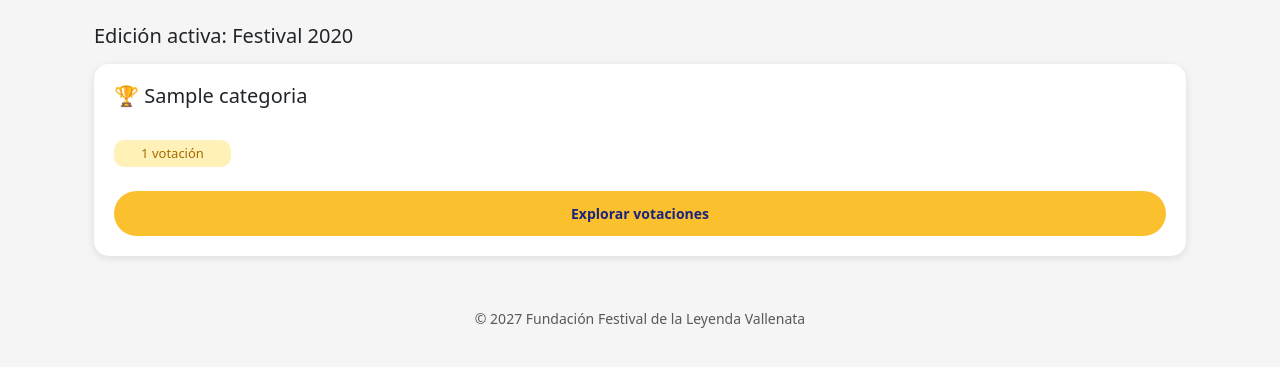
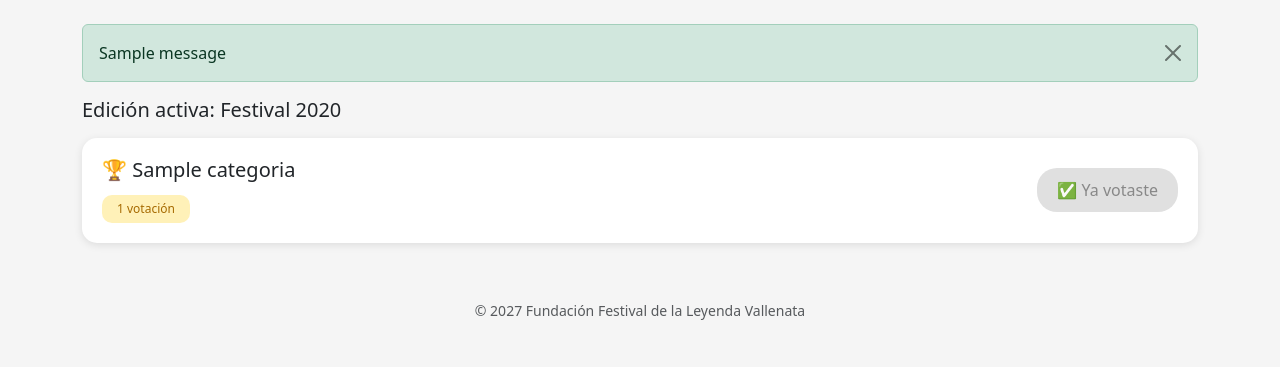
Before and after one commit to dainfes1-cpu/festival-votaciones-2027, a Django app: page /categorias/ in a window 1280 px wide. Shown: the part 67-434 px from the top of the page. Run offline with Django 5.2, Linux system fonts and the light colour scheme; a user stored in the database is signed in; tables that the repository leaves empty hold one stand-in row (values such as "Sample post"); one stand-in notice (Sample message) is shown.

Commit message:
Entrega 3: API, logica de votacion y mejoras en categorias

```diff
--- a/config/settings.py
+++ b/config/settings.py
@@ -78,7 +78,7 @@ DATABASES = {
         'ENGINE': 'django.db.backends.mysql',
         'NAME': 'db_festival',
         'USER': 'root',
-        'PASSWORD': 'aqui va la clave ',
+        'PASSWORD': 'Vallenato2026*',
         'HOST': 'localhost',
         'PORT': '3306',
     }
--- a/votaciones/templates/categorias.html
+++ b/votaciones/templates/categorias.html
@@ -8,21 +8,10 @@
 <style>
 body { background: #f5f5f5; }
 .header { background: #1a237e; color: white; padding: 15px; text-align: center; }
-.form-card { background: white; border-radius: 15px; padding: 25px; margin-top: 30px; box-shadow: 0 2px 10px rgba(0,0,0,0.1); }
-.btn-dorado { background: #fbc02d; color: #1a237e; font-weight: bold; width: 100%; padding: 12px; border: none; border-radius: 25px; }
-.card-opcion { background: white; border-radius: 15px; padding: 20px; margin: 10px 0; box-shadow: 0 2px 8px rgba(0,0,0,0.1); }
-.badge-votaciones {
-    display: inline-block;
-    background-color: #FFF1B8;
-    color: #A66A00;
-    font-size: 13px;
-    font-weight: 500;
-    padding: 6px 20px;
-    border-radius: 10px;
-    text-align: center;
-    line-height: 1.2;
-    min-width: 117px;
-}
+.card-opcion { background: white; border-radius: 15px; padding: 20px; margin: 15px 0; box-shadow: 0 2px 8px rgba(0,0,0,0.1); display: flex; justify-content: space-between; align-items: center; }
+.btn-dorado { background: #fbc02d; color: #1a237e; font-weight: bold; border: none; padding: 10px 20px; border-radius: 20px; text-decoration: none; }
+.btn-disabled { background: #e0e0e0; color: #888; border: none; padding: 10px 20px; border-radius: 20px; cursor: not-allowed; }
+.badge-info { background-color: #FFF1B8; color: #A66A00; font-size: 12px; padding: 5px 15px; border-radius: 10px; display: inline-block; margin-top: 5px; }
 </style>
 </head>
 <body>
@@ -30,27 +19,37 @@ body { background: #f5f5f5; }
   <h4>🗂️ Categorías</h4>
 </div>
 
-<div class="container">
 <div class="container py-4">
-    <h5 class="text-left mb-3">Edición activa: Festival {{ anio }}</h5>
+  {% if messages %}
+    {% for message in messages %}
+      <div class="alert alert-{{ message.tags }} alert-dismissible fade show" role="alert">
+        {{ message }}
+        <button type="button" class="btn-close" data-bs-dismiss="alert"></button>
+      </div>
+    {% endfor %}
+  {% endif %}
 
-    <!-- Aquí inyectamos los datos de la base de datos MySQL -->
+  <h5 class="text-left mb-3">Edición activa: Festival {{ edicion.anio }}</h5>
+
   {% for categoria in categorias %}
     <div class="card-opcion">
-        {% for votaciones in votaciones %}
+      <div>
         <h5>🏆 {{ categoria.nombre }}</h5>
-        {% endfor %}
-        <br>
-        <span class="badge-votaciones">
-          {{ votaciones.count }}
-          {% if votaciones.count > 1 %}
-            votaciones
+        <span class="badge-info">
+          {{ categoria.votaciones.count }}
+          {% if categoria.votaciones.count > 1 %}votaciones{% else %}votación{% endif %}
+        </span>
+      </div>
+
+      <div>
+        {% if categoria.id in categorias_votadas %}
+          <!-- Si el usuario ya votó, muestra el botón bloqueado -->
+          <button class="btn-disabled" disabled>✅ Ya votaste</button>
         {% else %}
-            votación
+          <!-- Si no ha votado, muestra el botón normal -->
+          <a href="{% url 'ver_opciones' categoria.id %}" class="btn btn-dorado">Explorar votaciones</a>
         {% endif %}
-        </span>
-        <br><br>
-        <a href="{% url 'votaciones' categoria.id %}" class="btn btn-dorado btn-sm">Explorar votaciones</a>
+      </div>
     </div>
   {% empty %}
     <div class="alert alert-info text-center">
@@ -58,7 +57,7 @@ body { background: #f5f5f5; }
     </div>
   {% endfor %}
 </div>
-</div>
+
 <footer class="text-center py-3 text-muted">
   <small>© 2027 Fundación Festival de la Leyenda Vallenata</small>
 </footer>
--- a/votaciones/templates/inicio.html
+++ b/votaciones/templates/inicio.html
@@ -51,7 +51,7 @@ body { background: #f5f5f5; font-family: Arial, sans-serif; }
   <div class="card-opcion">
     <h5>🏆 {{ votacion.nombre }}</h5>
     <p class="text-muted">Categoría: {{ votacion.categoria.nombre }} (Edición {{ votacion.categoria.edicion.anio }})</p>
-    <a href="{% url 'categorias' %}" class="btn btn-dorado btn-sm">Ver categorías</a>
+    <a href="{% url 'lista_categorias' %}" class="btn btn-dorado btn-sm">Ver categorías</a>
   </div>
   {% empty %}
   <div class="alert alert-info text-center">
--- a/votaciones/urls.py
+++ b/votaciones/urls.py
@@ -2,13 +2,22 @@ from django.urls import path
 from . import views
 
 urlpatterns = [
+    # Rutas de la Entrega 2
     path('', views.inicio, name='inicio'),
     path('login/', views.MiLoginView.as_view(), name='login'),
     path('logout/', views.MiLogoutView.as_view(), name='logout'),
     path('registro/', views.registro, name='registro'),
-    path('categorias/', views.lista_categorias, name='categorias'),
+
+    # Rutas de la Entrega 3 (Votaciones)
+    path('categorias/', views.lista_categorias, name='lista_categorias'),
+    path('categorias/<int:categoria_id>/', views.ver_opciones, name='ver_opciones'),
     path('votar/', views.registrar_voto, name='registrar_voto'),
+
+    # NUEVAS RUTAS (Si Oscar usó las vistas 'votaciones' y 'opciones')
     path('votaciones/<int:categoriaId>/', views.votaciones, name='votaciones'),
-    path('votacion/<int:votacionId>/', views.votacionSolicitada, name='votacion'),
+    path('votacion/<int:votacionId>/', views.votacionSolicitada, name='votacion_solicitada'),
     path('opciones/<int:votacionId>/', views.opciones, name='opciones'),
+
+    # API (Descomentada)
+    path('api/categorias/', views.api_categorias, name='api_categorias'),
 ]
--- a/votaciones/views.py
+++ b/votaciones/views.py
@@ -45,19 +45,24 @@ class MiLogoutView(LogoutView):
 
 def lista_categorias(request):
     edicion_activa = Edicion.objects.filter(activa=True).first()
-    categorias = Categoria.objects.filter(edicion=edicion_activa) if edicion_activa else []
-    votaciones = Votacion.objects.filter(
-        categoria__edicion__anio=edicion_activa.anio
-    )
+    categorias = []
     categorias_votadas = []
-    if request.user.is_authenticated:
-        categorias_votadas = Voto.objects.filter(usuario=request.user, edicion=edicion_activa).values_list('categoria_id', flat=True)
+
+    if edicion_activa:
+        # Traemos las categorías sin duplicados (usando distinct)
+        categorias = Categoria.objects.filter(edicion=edicion_activa).distinct()
+
+        # Verificamos en qué categorías ya votó el usuario
+        if request.user.is_authenticated:
+            categorias_votadas = Voto.objects.filter(
+                usuario=request.user,
+                edicion=edicion_activa
+            ).values_list('categoria_id', flat=True)
 
     return render(request, 'categorias.html', {
-        'anio': edicion_activa.anio,
+        'edicion': edicion_activa,
         'categorias': categorias,
-        'categorias_votadas': categorias_votadas,
-        'votaciones': votaciones,
+        'categorias_votadas': categorias_votadas
     })
 
 @login_required
@@ -124,3 +129,20 @@ def opciones(request, votacionId):
             'opciones' : opciones
         }
     return render(request, 'opciones.html', contexto)
+
+from django.http import JsonResponse
+
+def api_categorias(request):
+    edicion_activa = Edicion.objects.filter(activa=True).first()
+    categorias = Categoria.objects.filter(edicion=edicion_activa)
+
+    data = []
+    for cat in categorias:
+        opciones = Opcion.objects.filter(votacion__categoria=cat)
+        data.append({
+            'id': cat.id,
+            'nombre': cat.nombre,
+            'opciones': [{'id': op.id, 'nombre': op.nombre} for op in opciones]
+        })
+
+    return JsonResponse({'categorias': data})
```
Also changed, not shown: votaciones/templates/opciones.html (+26 -124 lines), votaciones/migrations/0002_voto.py (added), 1 other file. Lines whose indentation alone changed are shown as unchanged.
